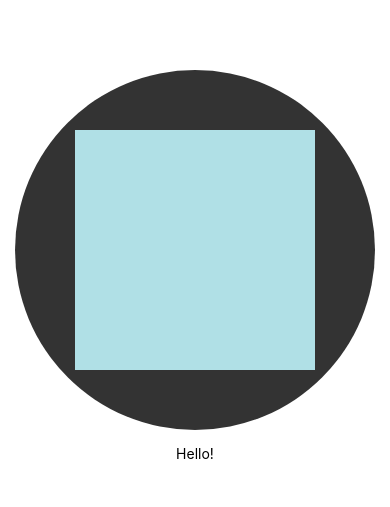
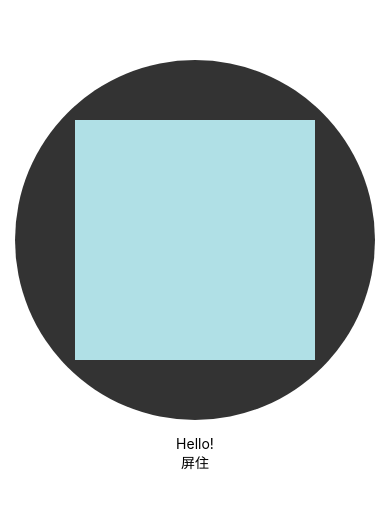
Before and after one commit to zliou/breathe, a React Native app: screen / in a window 390 px wide. Shown: the part 149-656 px from the top of the page. Built offline with nearby package versions, Linux system fonts and the light colour scheme.

Commit message:
Import I18nLibrary into Instructions.

```diff
--- a/components/breathing_shape.js
+++ b/components/breathing_shape.js
@@ -53,7 +53,6 @@ export default class BreathingShape extends React.Component {
   };
 
 /*
-          <Instructions hl='zh'/>
           <Count/>
           */
   render() {
@@ -72,6 +71,7 @@ export default class BreathingShape extends React.Component {
         </View>
         <View style={styles.instructionsContainer}>
           <Text>Hello!</Text>
+          <Instructions hl='zh'/>
         </View>
       </View>
     );
--- a/components/instructions.js
+++ b/components/instructions.js
@@ -1,10 +1,12 @@
 import * as React from 'react';
 import { Text, View } from 'react-native';
+
+import I18nLibrary from './i18n_library.js';
 
 export default class Instructions extends React.Component {
   constructor(props) {
     super(props);
-    let i18n = new I18n();
+    let i18n = new I18nLibrary();
     let library = i18n.getLibrary();
     this.state = {
       currentInstruction: 0,
```
